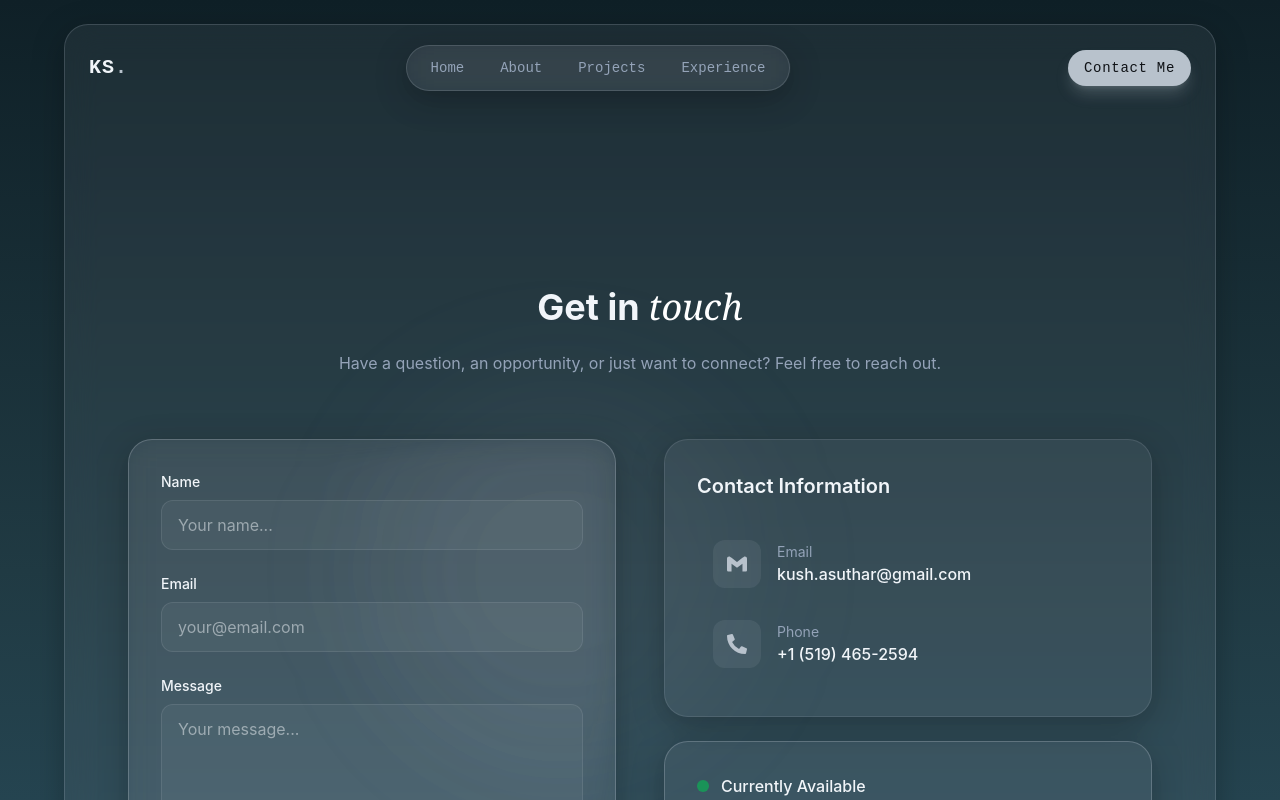
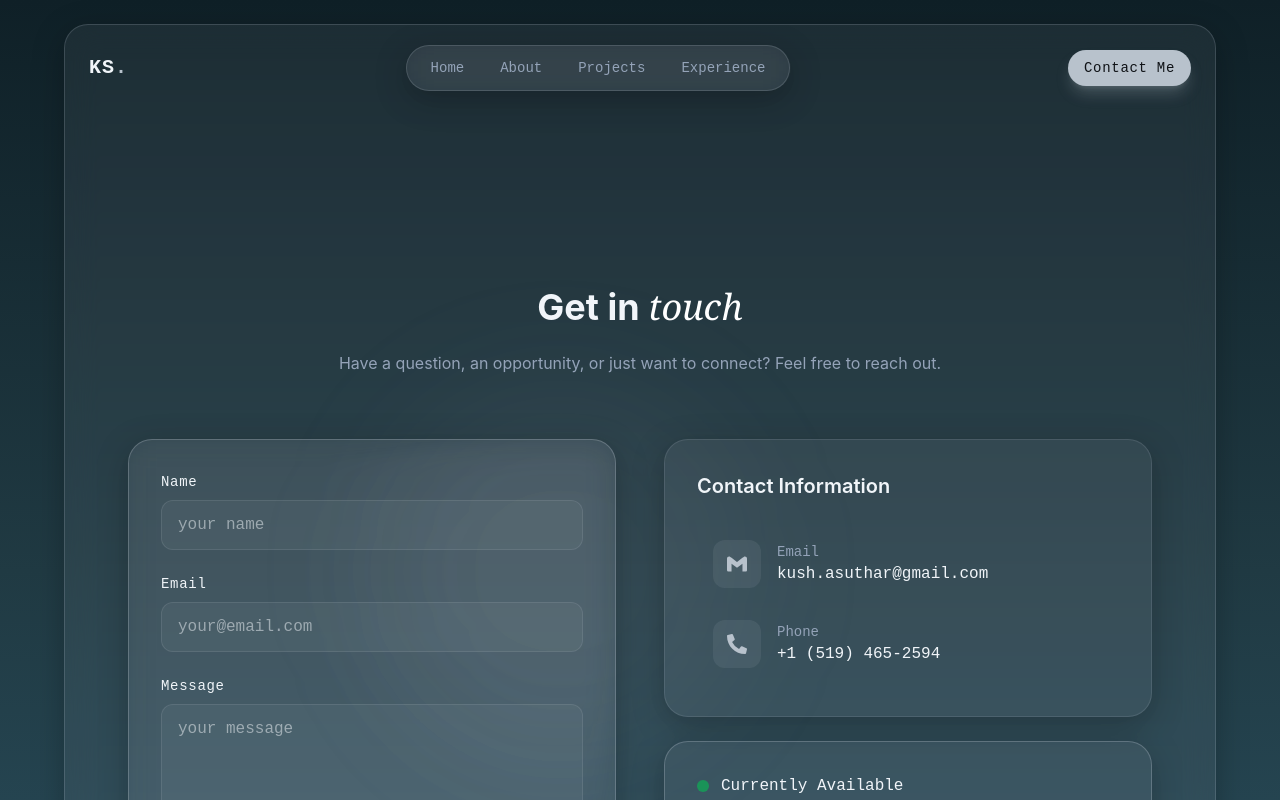
Before and after one commit to kus001/Portfolio-Site, a React (Vite) app in the folder vite-project/: page / in a window 1280 px wide. Both pictures are taken after a click on the button "Contact Me". Shown: the top 800 px of the page. Built offline with nearby package versions, Linux system fonts and the light colour scheme.

Commit message:
Fixed the styling for the contact me page.

```diff
--- a/vite-project/src/sections/Contact.jsx
+++ b/vite-project/src/sections/Contact.jsx
@@ -105,20 +105,20 @@ export const Contact = () => {
                     <div className="glass p-8 rounded-3xl border border-primary/30 animate-fade-in animation-delay-300">
                         <form className="space-y-6" onSubmit={handleSubmit}>
                             <div>
-                                <label htmlFor="name" className="block text-sm font-medium mb-2">Name</label>
+                                <label htmlFor="name" className="block text-sm font-medium font-clean tracking-wider mb-2">Name</label>
                                 <input id="name"
                                        type="text"
                                        required
-                                       placeholder="Your name..."
+                                       placeholder="your name"
                                        value={formData.name}
                                        onChange={(e) =>
                                         setFormData({ ...formData, name: e.target.value})
                                         }
-                                       className="w-full px-4 py-3 bg-surface rounded-xl border border-border focus:border-primary focus:ring-1 focus:ring-primary outline-none transition-all"/>
+                                       className="w-full px-4 py-3 font-code bg-surface rounded-xl border border-border focus:border-primary focus:ring-1 focus:ring-primary outline-none transition-all"/>
                             </div>
 
                             <div>
-                                <label htmlFor="email" className="block text-sm font-medium mb-2">Email</label>
+                                <label htmlFor="email" className="block text-sm font-medium font-clean tracking-wider mb-2">Email</label>
                                 <input id="email"
                                        type="email"
                                        required
@@ -127,20 +127,20 @@ export const Contact = () => {
                                        onChange={(e) =>
                                         setFormData({ ...formData, email: e.target.value})
                                        }
-                                       className="w-full px-4 py-3 bg-surface rounded-xl border border-border focus:border-primary focus:ring-1 focus:ring-primary outline-none transition-all"/>
+                                       className="w-full px-4 py-3 font-clean bg-surface rounded-xl border border-border focus:border-primary focus:ring-1 focus:ring-primary outline-none transition-all"/>
                             </div>
 
                             <div>
-                                <label htmlFor="message" className="block text-sm font-medium mb-2">Message</label>
+                                <label htmlFor="message" className="block text-sm font-medium font-clean tracking-wider mb-2">Message</label>
                                 <textarea
                                        rows={5}
                                        required
-                                       placeholder="Your message..."
+                                       placeholder="your message"
                                        value={formData.message}
                                        onChange={(e) =>
                                         setFormData({ ...formData, message: e.target.value})
                                        }
-                                       className="w-full px-4 py-3 bg-surface rounded-xl border border-border focus:border-primary focus:ring-1 focus:ring-primary outline-none transition-all resize-none"/>
+                                       className="w-full px-4 py-3 font-code bg-surface rounded-xl border border-border focus:border-primary focus:ring-1 focus:ring-primary outline-none transition-all resize-none"/>
                             </div>
 
                             <Button className="w-full" type="submit" size="lg" disabled={isLoading}>
@@ -188,10 +188,10 @@ export const Contact = () => {
                                             <item.icon className="w-5 h-5 text-primary" />
                                         </div>
                                         <div>
-                                            <div className="text-sm text-muted-foreground">
+                                            <div className="text-sm font-cleanest text-muted-foreground">
                                                 {item.label}
                                             </div>
-                                            <div className="font-medium">{item.value}</div>
+                                            <div className="font-medium font-cleanest">{item.value}</div>
                                         </div>
                                     </a>
                                 ))}
@@ -202,9 +202,9 @@ export const Contact = () => {
                         <div className="glass rounded-3xl p-8 border border-primary/30">
                             <div className="flex items-center gap-3 mb-4">
                                 <span className="w-3 h-3 bg-green-500 rounded-full animate-pulse" />
-                                <span className="font-medium">Currently Available</span>
+                                <span className="font-medium font-cleanest">Currently Available</span>
                             </div>
-                            <p className="text-muted-foreground text-sm">
+                            <p className="text-muted-foreground text-sm font-cleanest">
                                 I'm currently open to new opportunities and exciting projects.
                             </p>
                         </div>
```
